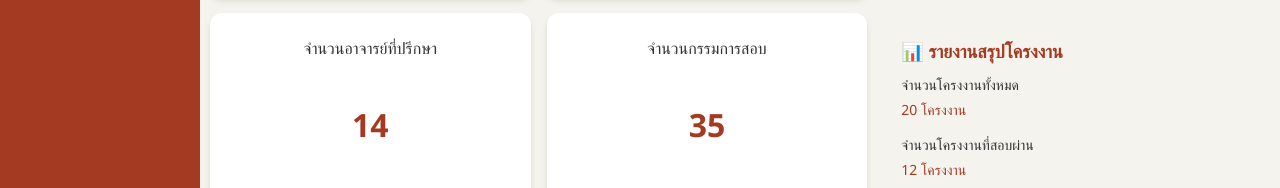
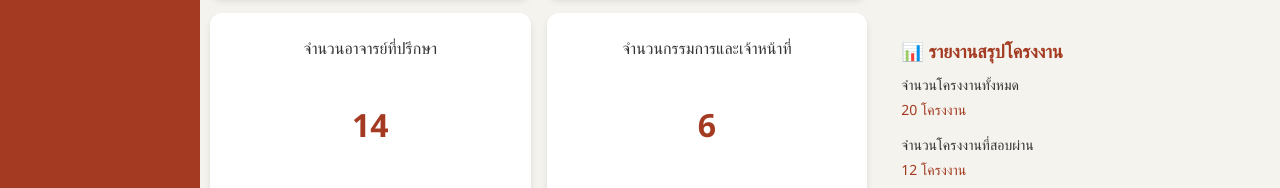
Before and after one commit to Sukita42/project-INTRO-TO-ONE, a plain HTML site: page teach4.html in a window 1280 px wide. Shown: the part 527-715 px from the top of the page. Drawn offline with Linux system fonts and the light colour scheme.

Commit message:
Update teach4.html

```diff
--- a/teach4.html
+++ b/teach4.html
@@ -226,8 +226,8 @@
                                 </div>
 
                                 <div class="summary-box">
-                                    <div>จำนวนกรรมการสอบ</div>
-                                    <div class="number">35</div>
+                                    <div>จำนวนกรรมการและเจ้าหน้าที่</div>
+                                    <div class="number">6</div>
                                     <div>คน</div>
                                 </div>
                         </div>
```
